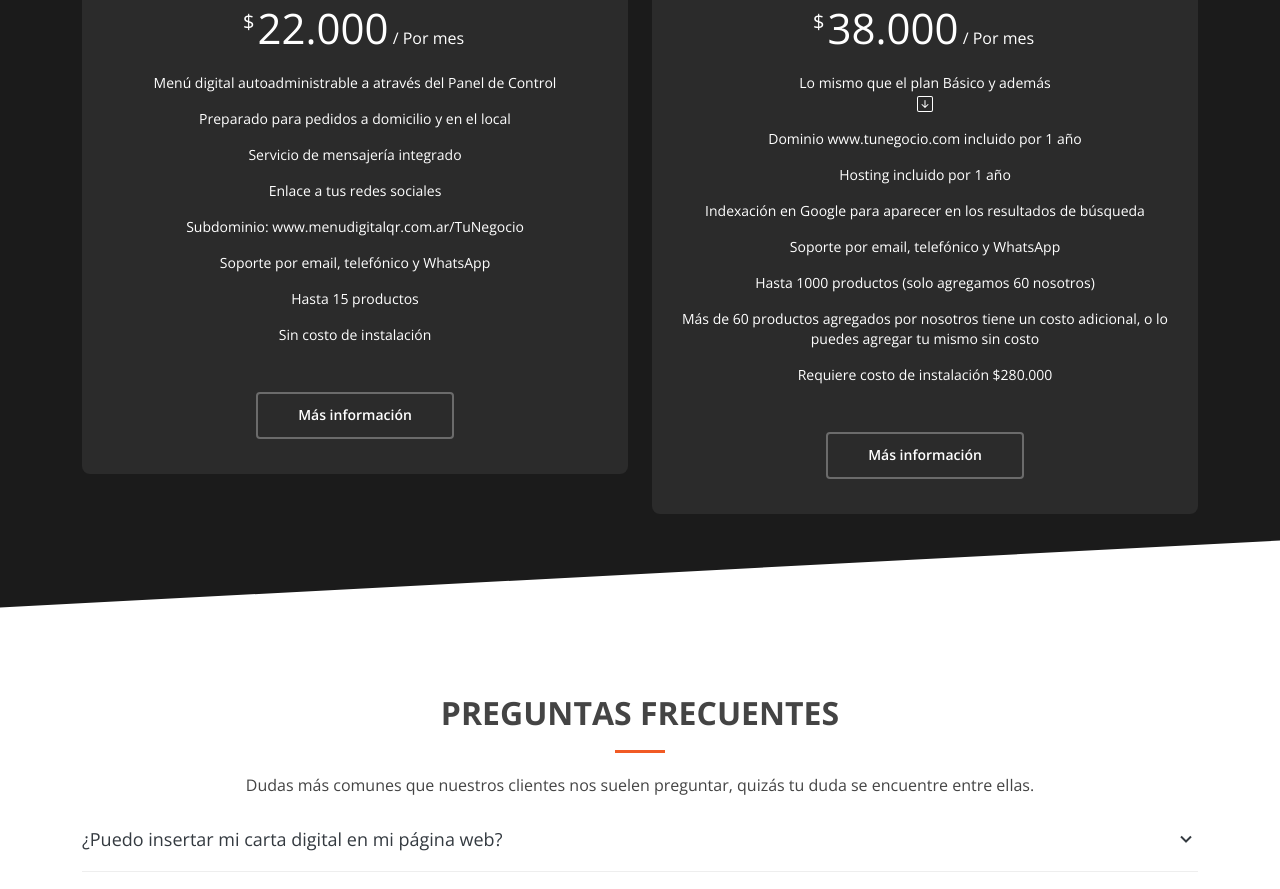
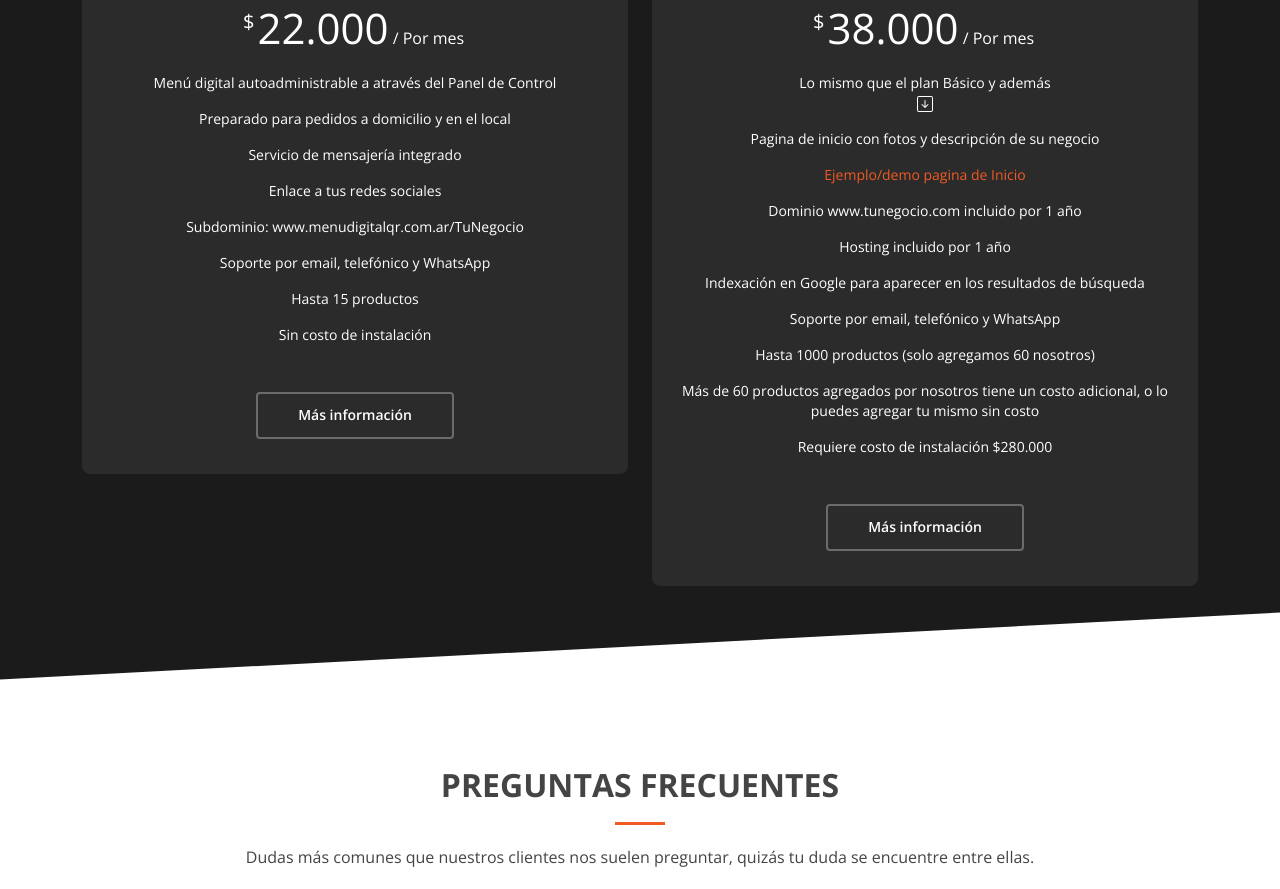
Before and after one commit to menudigitalqr9/qr, a plain HTML site: page index.html in a window 1280 px wide. Shown: the part 3079-3968 px from the top of the page. Drawn offline with nearby package versions, Linux system fonts and the light colour scheme.

Commit message:
Add files via upload

```diff
--- a/index.html
+++ b/index.html
@@ -89,7 +89,8 @@
       <div class="row">
         <div class="col-xl-6">
           <h1>Crea Tu Menú Digital y potencia las ventas de tu Negocio</h1>
-          <h2>Ahora si tienes un restaurante, bar, pub, cafetería, depósito u hotel, puedes maximizar tus ventas ofreciendo a tus
+          <h2>Ahora si tienes un restaurante, bar, pub, cafetería, depósito u hotel, puedes maximizar tus ventas
+            ofreciendo a tus
             clientes la solución perfecta para pedir desde su móvil, ya sea en tu local o desde casa</h2>
           <a href="#comoFunciona" class="btn-get-started scrollto">Empezar</a>
         </div>
@@ -604,6 +605,15 @@
                     </svg></div>
 
                 </li>
+                <li>Pagina de inicio con fotos y descripción de su negocio</li>
+
+                <li>
+                  <div class="credits">
+                    <a href="https://emiliano249.github.io/comidas/" target="_blank">Ejemplo/demo pagina
+                      de Inicio</a>
+                  </div>
+                </li>
+
 
                 <li>Dominio www.tunegocio.com incluido por 1 año</li>
 
```
